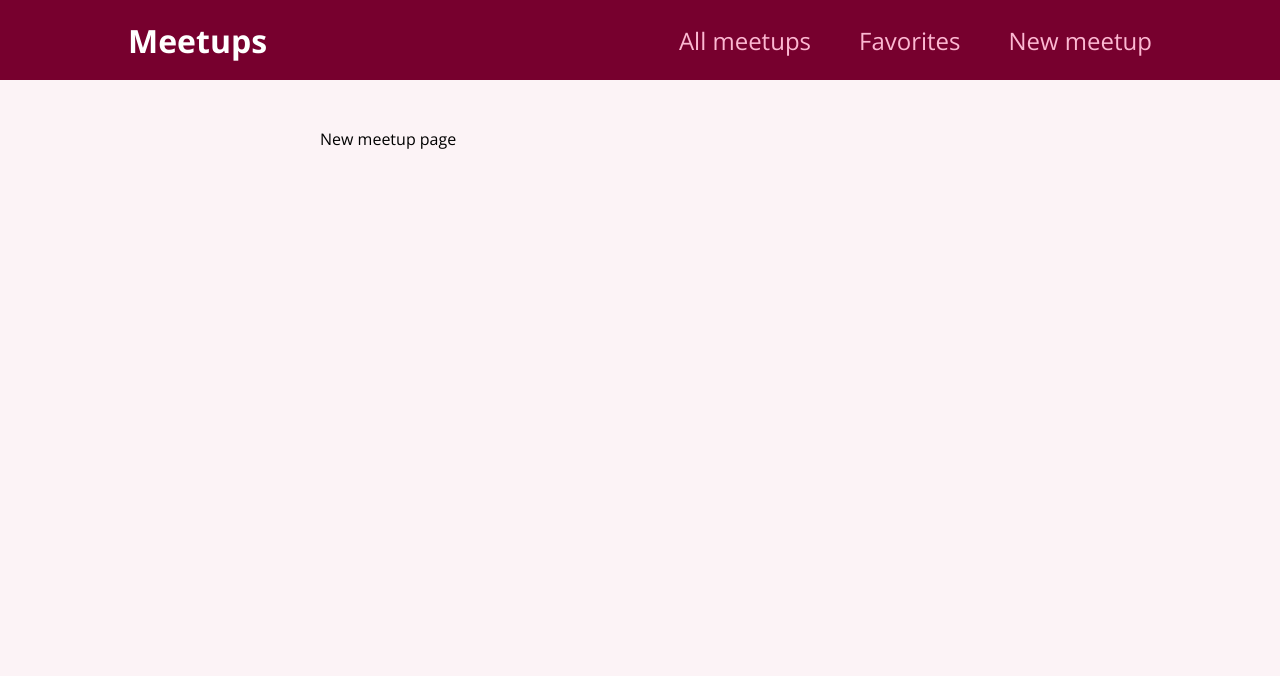
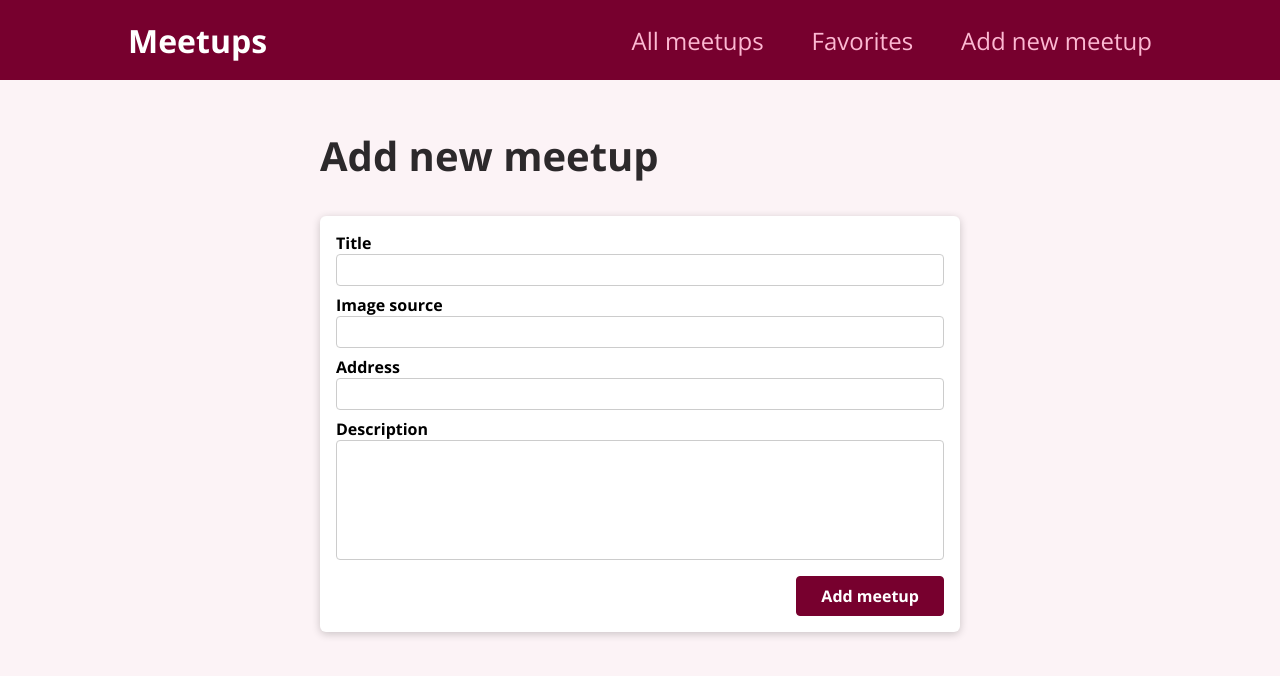
Before and after one commit to pmasharov/of-course--react-refresh, a React (Create React App) app: page /new-meetup in a window 1280 px wide. Shown: the top 676 px of the page. Built offline with nearby package versions, Linux system fonts and the light colour scheme.

Commit message:
add new meetup form; post request to save new meetup to firebase;

```diff
--- /dev/null
+++ b/src/components/Meetups/NewMeetupForm/index.jsx
@@ -0,0 +1,51 @@
+import { useRef } from "react";
+import styles from "./styles.module.scss";
+import { Card } from "components";
+
+const NewMeetupForm = ({ onSave }) => {
+	const titleRef = useRef();
+	const imageSrcRef = useRef();
+	const addressRef = useRef();
+	const descriptionRef = useRef();
+
+	const submitHandler = (event) => {
+		event.preventDefault();
+
+		const newMeetupData = {
+			title: titleRef.current.value,
+			imageSrc: imageSrcRef.current.value,
+			address: addressRef.current.value,
+			description: descriptionRef.current.value,
+		};
+
+		onSave(newMeetupData);
+	};
+
+	return (
+		<Card>
+			<form className={styles.form} onSubmit={submitHandler}>
+				<label>
+					Title
+					<input type="text" required ref={titleRef} />
+				</label>
+				<label>
+					Image source
+					<input type="text" required ref={imageSrcRef} />
+				</label>
+				<label>
+					Address
+					<input type="text" required ref={addressRef} />
+				</label>
+				<label>
+					Description
+					<textarea required rows={5} ref={descriptionRef} />
+				</label>
+				<div className={styles.actions}>
+					<button>Add meetup</button>
+				</div>
+			</form>
+		</Card>
+	);
+};
+
+export { NewMeetupForm };
--- /dev/null
+++ b/src/components/Meetups/NewMeetupForm/styles.module.scss
@@ -0,0 +1,45 @@
+.form {
+  padding: 1rem;
+
+  & label {
+    display: block;
+    font-weight: bold;
+    margin-bottom: 0.5rem;
+  }
+
+  & input,
+  & textarea {
+    display: block;
+    font: inherit;
+    border-radius: 4px;
+    border: 1px solid #ccc;
+    padding: 0.25rem;
+    width: 100%;
+  }
+
+  & textarea {
+    resize: none;
+  }
+
+  & .actions {
+    margin-top: 1rem;
+    text-align: right;
+
+    & button {
+      font: inherit;
+      cursor: pointer;
+      background-color: #77002e;
+      color: white;
+      padding: 0.5rem 1.5rem;
+      border: 1px solid #77002e;
+      border-radius: 4px;
+      font-weight: bold;
+
+      &:hover,
+      &:active {
+        background-color: #a50e48;
+        border-color: #a50e48;
+      }
+    }
+  }
+}
--- a/src/components/Meetups/index.js
+++ b/src/components/Meetups/index.js
@@ -1,3 +1,2 @@
-import { MeetupList } from "./MeetupList";
-
-export { MeetupList };
+export { MeetupList } from "./MeetupList";
+export { NewMeetupForm } from "./NewMeetupForm";
--- a/src/components/Navigation/index.js
+++ b/src/components/Navigation/index.js
@@ -11,7 +11,7 @@ const Navigation = () => {
 					<Link to={"/favorites"}>Favorites</Link>
 				</li>
 				<li>
-					<Link to={"new-meetup"}>New meetup</Link>
+					<Link to={"new-meetup"}>Add new meetup</Link>
 				</li>
 			</ul>
 		</nav>
--- a/src/components/index.js
+++ b/src/components/index.js
@@ -1,6 +1,6 @@
 import { Layout } from "./Layout";
 import { Navigation } from "./Navigation";
-import { MeetupList } from "./Meetups";
+import { MeetupList, NewMeetupForm } from "./Meetups";
 import { Card } from "./Ui";
 
-export { Layout, Navigation, MeetupList, Card };
+export { Layout, Navigation, MeetupList, Card, NewMeetupForm };
--- a/src/pages/NewMeetup.js
+++ /dev/null
@@ -1,5 +0,0 @@
-const NewMeetupPage = () => {
-	return <div>New meetup page</div>;
-};
-
-export { NewMeetupPage };
--- /dev/null
+++ b/src/pages/NewMeetupPage/index.jsx
@@ -0,0 +1,25 @@
+import { NewMeetupForm } from "components";
+
+const NewMeetupPage = () => {
+	const saveMeetup = (meetupData) => {
+		fetch(
+			"https://of-course--react-refresh-default-rtdb.europe-west1.firebasedatabase.app/meetups.json",
+			{
+				method: "POST",
+				body: JSON.stringify(meetupData),
+				headers: {
+					"Content-Type": "application/json",
+				},
+			}
+		);
+	};
+
+	return (
+		<section>
+			<h1>Add new meetup</h1>
+			<NewMeetupForm onSave={saveMeetup} />
+		</section>
+	);
+};
+
+export { NewMeetupPage };
--- a/src/pages/index.js
+++ b/src/pages/index.js
@@ -1,6 +1,6 @@
 import { AllMeetupsPage } from "./AllMeetups";
 import { FavoritesPage } from "./Favorites";
-import { NewMeetupPage } from "./NewMeetup";
+import { NewMeetupPage } from "./NewMeetupPage";
 import { NotFoundPage } from "./404";
 
 export { AllMeetupsPage, FavoritesPage, NewMeetupPage, NotFoundPage };
```
